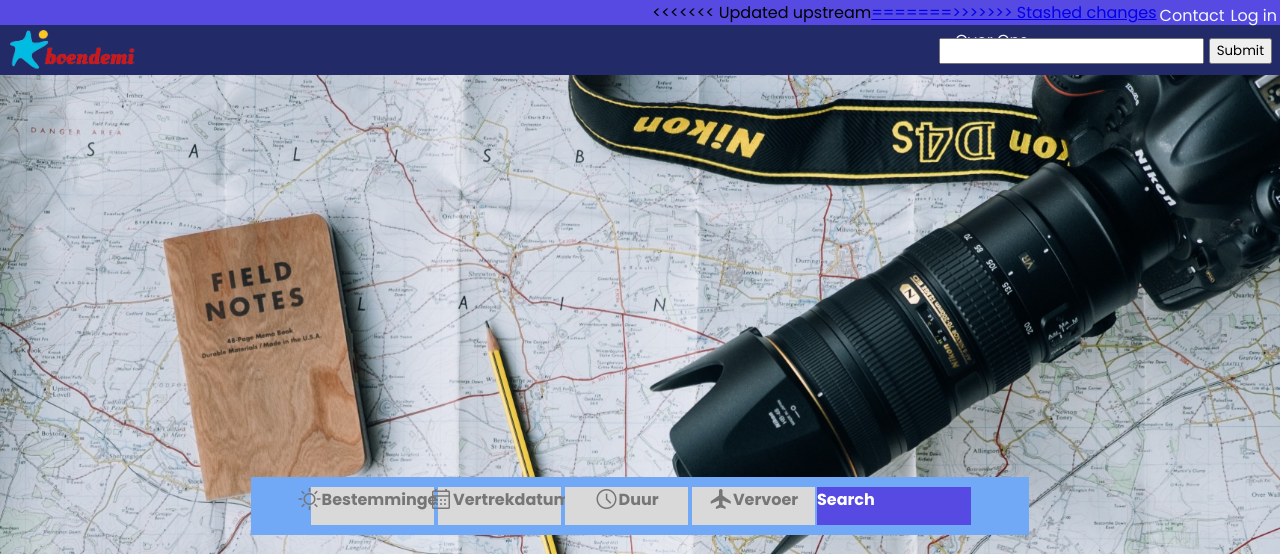
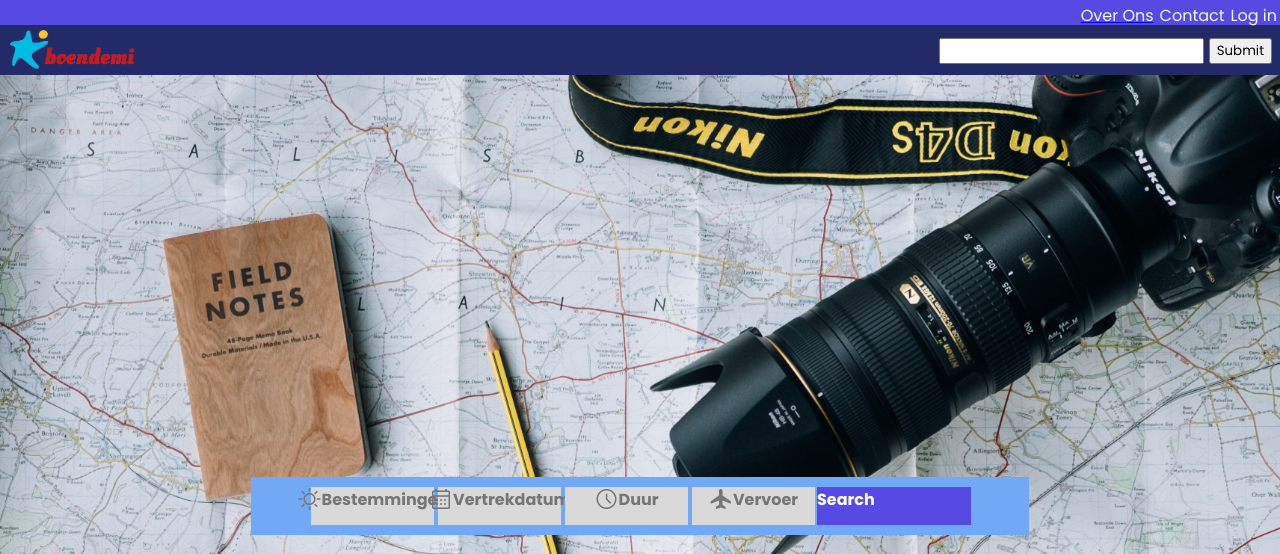
Before and after one commit to Demirichell/reisbureau, a PHP site: page / in a window 1280 px wide. Shown: the top 554 px of the page. Run offline with PHP 8.4, Linux system fonts and the light colour scheme.

Commit message:
removed updated upstream

```diff
--- a/index.php
+++ b/index.php
@@ -12,14 +12,11 @@
 
 <body>
     <nav>
-        <<<<<<< Updated upstream <a href="aboutus.php">
-            =======
-            <a href="./aboutus.php">
-                >>>>>>> Stashed changes
-                <p>Over Ons</p>
-            </a>
-            <p>Contact</p>
-            <p>Log in</p>
+        <a href="./aboutus.php">
+            <p>Over Ons</p>
+        </a>
+        <p>Contact</p>
+        <p>Log in</p>
     </nav>
     <header>
         <div class="header-left">
```
